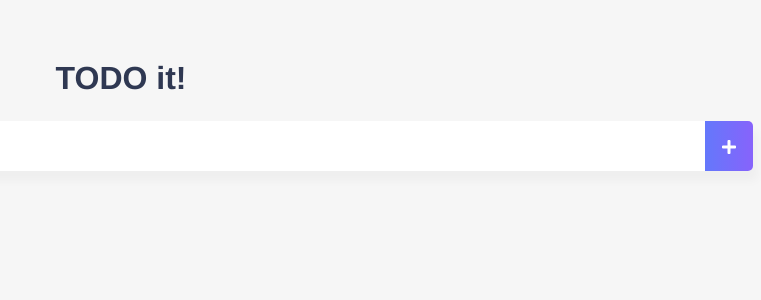
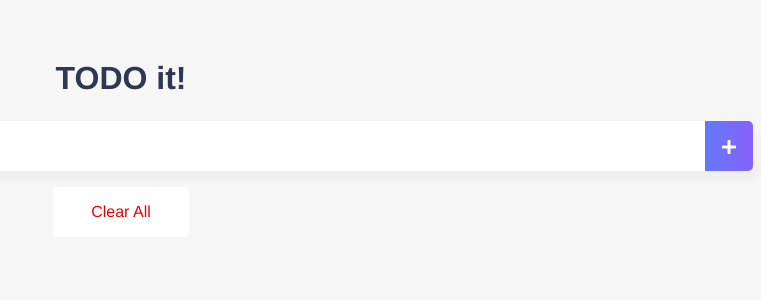
Before and after one commit to mysoyul/Vue3_TodoApp_Typescript, a Vue app: page / in a window 1280 px wide. Shown: the top 300 px of the page, without its empty margins (519-1280 px from the left). Built offline with nearby package versions, Linux system fonts and the light colour scheme.

Commit message:
todoFooter update

```diff
--- a/src/components/TodoFooter.vue
+++ b/src/components/TodoFooter.vue
@@ -1,6 +1,6 @@
 <template>
-    <div>
-
+    <div class="clearAllContainer">
+        <span class="clearAllBtn" @click="clearTodo">Clear All</span>
     </div>
 </template>
 
@@ -8,14 +8,27 @@
 import { defineComponent } from 'vue'
 
 export default defineComponent({
-    setup () {
-
-
-        return {}
+    setup() {
+        const clearTodo = () => {
+            localStorage.clear()
+        }
+        return { clearTodo }
     }
 })
 </script>
 
 <style scoped>
+.clearAllContainer {
+    width: 8.5rem;
+    height: 50px;
+    line-height: 50px;
+    background-color: white;
+    border-radius: 5px;
+    margin: 0 auto;
+}
 
+.clearAllBtn {
+    color: #e20303;
+    display: block;
+}
 </style>
```
